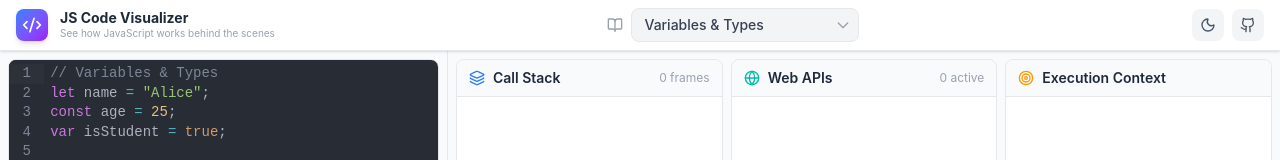
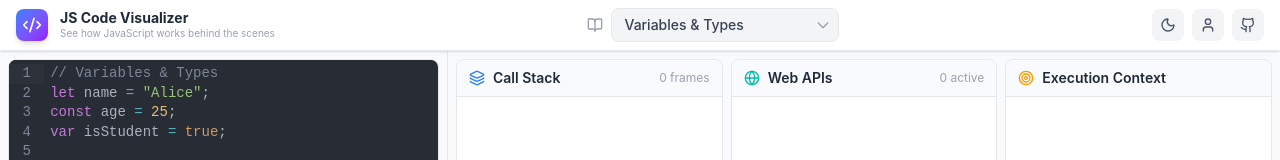
Before and after one commit to pawanyd/js-debugger, a React (Vite) app: page / in a window 1280 px wide. Shown: the top 160 px of the page. Built offline with nearby package versions, Linux system fonts and the light colour scheme.

Commit message:
manage user icon and theme mode

```diff
--- a/src/App.jsx
+++ b/src/App.jsx
@@ -2,24 +2,13 @@ import { useState, useCallback, useEffect, useRef } from 'react';
 import Layout from './components/Layout/Layout';
 import { executeCode } from './engine/executor';
 import examples from './examples/index';
+import { useTheme } from './hooks/useTheme';
 
 const defaultCode = examples[0]?.code || '// Write your JavaScript code here\nconsole.log("Hello, world!");';
 
 export default function App() {
   // Theme
-  const [isDark, setIsDark] = useState(() => {
-    if (typeof window !== 'undefined') {
-      const saved = localStorage.getItem('js-visualizer-theme');
-      if (saved) return saved === 'dark';
-      return window.matchMedia('(prefers-color-scheme: dark)').matches;
-    }
-    return false;
-  });
-
-  useEffect(() => {
-    document.documentElement.classList.toggle('dark', isDark);
-    localStorage.setItem('js-visualizer-theme', isDark ? 'dark' : 'light');
-  }, [isDark]);
+  const { isDark, toggleTheme } = useTheme();
 
   // Code
   const [code, setCode] = useState(defaultCode);
@@ -116,7 +105,7 @@ export default function App() {
       currentExampleId={currentExampleId}
       onExampleSelect={handleExampleSelect}
       isDark={isDark}
-      onToggleTheme={() => setIsDark((d) => !d)}
+      onToggleTheme={toggleTheme}
     />
   );
 }
--- a/src/components/Layout/Layout.jsx
+++ b/src/components/Layout/Layout.jsx
@@ -1,6 +1,6 @@
 import { useState } from 'react';
 import { motion, AnimatePresence } from 'framer-motion';
-import { Code2, Sun, Moon, Github, AlertTriangle } from 'lucide-react';
+import { Code2, Sun, Moon, Github, AlertTriangle, User } from 'lucide-react';
 
 import CodeEditor from '../CodeEditor/CodeEditor';
 import CallStack from '../CallStack/CallStack';
@@ -108,6 +108,15 @@ export default function Layout({
               <Moon className="w-4 h-4 text-slate-600" />
             )}
           </motion.button>
+          <a
+            href="https://pawanyd.github.io/"
+            target="_blank"
+            rel="noopener noreferrer"
+            className="w-8 h-8 rounded-lg bg-gray-100 dark:bg-slate-700 flex items-center justify-center hover:bg-gray-200 dark:hover:bg-slate-600 transition-colors"
+            aria-label="Portfolio"
+          >
+            <User className="w-4 h-4 text-gray-600 dark:text-gray-400" />
+          </a>
           <a
             href="https://github.com/pawanyd"
             target="_blank"
```
